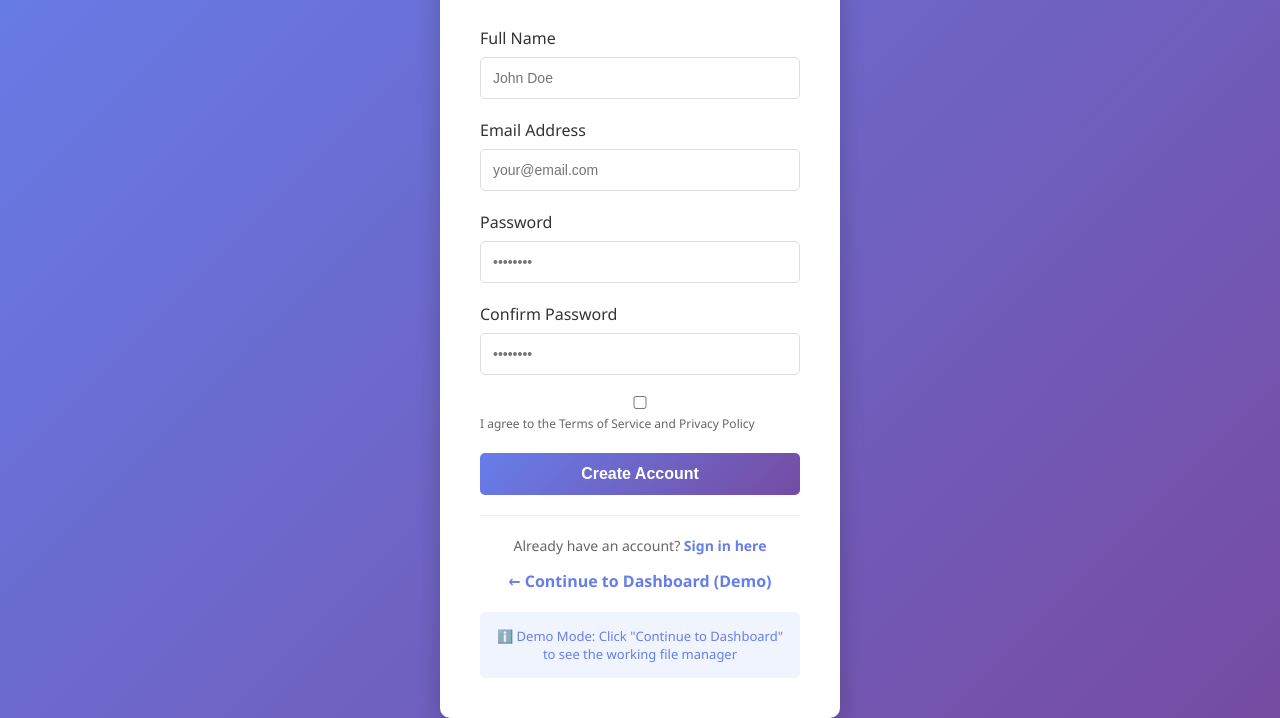
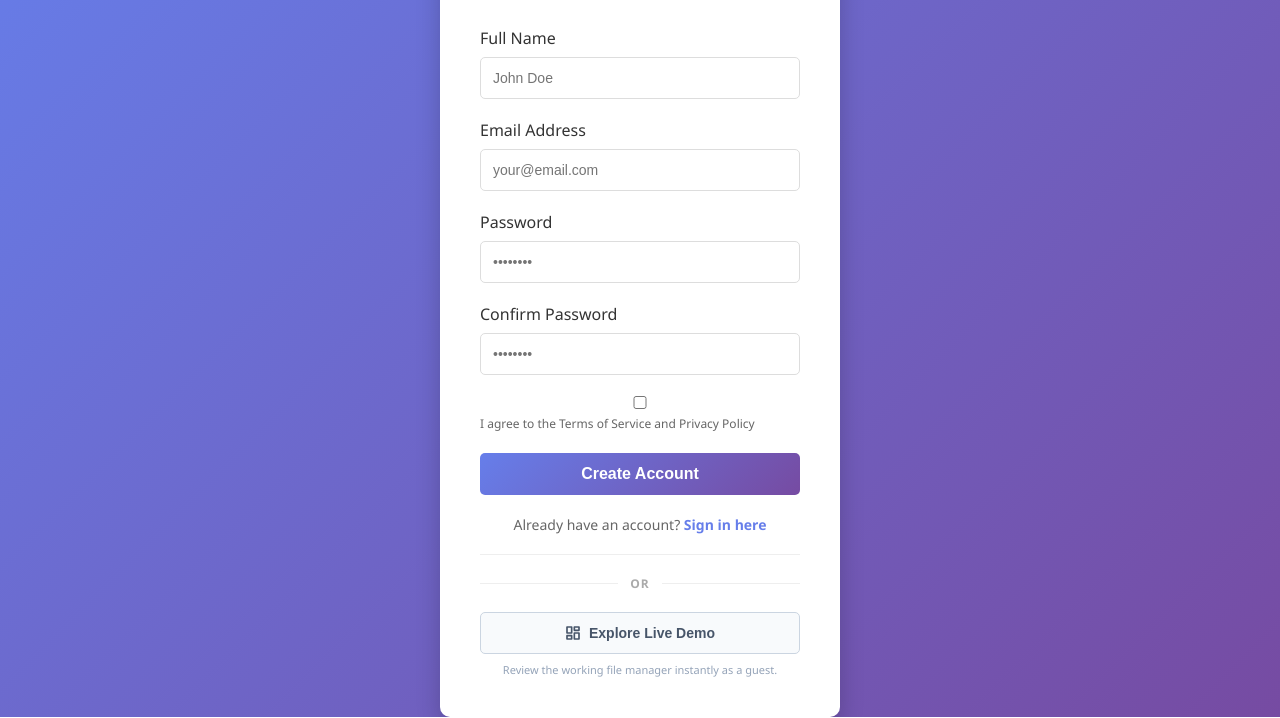
Before and after one commit to lax-s-hub/personal-cloud-storage, a website: page signup.html in a window 1280 px wide. Shown: the part 129-847 px from the top of the page. Drawn offline with Linux system fonts and the light colour scheme.

Commit message:
Update signup page with professional demo access

```diff
--- a/signup.html
+++ b/signup.html
@@ -1,8 +1,8 @@
-<!DOCTYPE html>
+<!doctype html>
 <html lang="en">
   <head>
-    <meta charset="UTF-8">
-    <meta name="viewport" content="width=device-width, initial-scale=1.0">
+    <meta charset="UTF-8" />
+    <meta name="viewport" content="width=device-width, initial-scale=1.0" />
     <title>Sign Up - CloudStore</title>
     <style>
       * {
@@ -12,7 +12,7 @@
       }
 
       body {
-            font-family: 'Segoe UI', Tahoma, Geneva, Verdana, sans-serif;
+        font-family: "Segoe UI", Tahoma, Geneva, Verdana, sans-serif;
         background: linear-gradient(135deg, #667eea 0%, #764ba2 100%);
         min-height: 100vh;
         display: flex;
@@ -24,7 +24,7 @@
         background: white;
         padding: 40px;
         border-radius: 10px;
-            box-shadow: 0 10px 25px rgba(0,0,0,0.2);
+        box-shadow: 0 10px 25px rgba(0, 0, 0, 0.2);
         width: 100%;
         max-width: 400px;
       }
@@ -98,8 +98,8 @@
       .login-link {
         text-align: center;
         margin-top: 20px;
-            padding-top: 20px;
-            border-top: 1px solid #eee;
+        padding-bottom: 20px;
+        border-bottom: 1px solid #eee;
       }
 
       .login-link p {
@@ -117,27 +117,63 @@
         text-decoration: underline;
       }
 
-        .dashboard-link {
-            display: block;
-            margin-top: 15px;
+      /* Modern Demo Styles */
+      .demo-divider {
+        display: flex;
+        align-items: center;
         text-align: center;
-            color: #667eea;
-            text-decoration: none;
-            font-weight: bold;
+        margin: 20px 0;
+        color: #aaa;
+        font-size: 12px;
+        font-weight: 600;
+        letter-spacing: 1px;
       }
 
-        .dashboard-link:hover {
-            text-decoration: underline;
+      .demo-divider::before,
+      .demo-divider::after {
+        content: "";
+        flex: 1;
+        border-bottom: 1px solid #eee;
       }
 
-        .demo-note {
-            background: #f0f4ff;
-            padding: 15px;
+      .demo-divider:not(:empty)::before {
+        margin-right: 1em;
+      }
+      .demo-divider:not(:empty)::after {
+        margin-left: 1em;
+      }
+
+      .demo-actions {
+        text-align: center;
+      }
+
+      .btn-guest {
+        width: 100%;
+        padding: 12px;
+        background-color: #f8fafc;
+        color: #475569;
+        border: 1px solid #cbd5e1;
         border-radius: 5px;
-            margin-top: 20px;
-            color: #667eea;
-            font-size: 13px;
-            text-align: center;
+        font-size: 14px;
+        font-weight: 600;
+        cursor: pointer;
+        display: flex;
+        align-items: center;
+        justify-content: center;
+        gap: 8px;
+        transition: all 0.2s ease;
+      }
+
+      .btn-guest:hover {
+        background-color: #f1f5f9;
+        color: #1e293b;
+        border-color: #94a3b8;
+      }
+
+      .demo-hint {
+        font-size: 11px;
+        color: #94a3b8;
+        margin-top: 8px;
       }
 
       @media (max-width: 480px) {
@@ -155,26 +191,52 @@
       <form onsubmit="handleSignup(event)">
         <div class="form-group">
           <label for="fullname">Full Name</label>
-                <input type="text" id="fullname" name="fullname" required placeholder="John Doe">
+          <input
+            type="text"
+            id="fullname"
+            name="fullname"
+            required
+            placeholder="John Doe"
+          />
         </div>
 
         <div class="form-group">
           <label for="email">Email Address</label>
-                <input type="email" id="email" name="email" required placeholder="your@email.com">
+          <input
+            type="email"
+            id="email"
+            name="email"
+            required
+            placeholder="your@email.com"
+          />
         </div>
 
         <div class="form-group">
           <label for="password">Password</label>
-                <input type="password" id="password" name="password" required placeholder="••••••••" minlength="6">
+          <input
+            type="password"
+            id="password"
+            name="password"
+            required
+            placeholder="••••••••"
+            minlength="6"
+          />
         </div>
 
         <div class="form-group">
           <label for="confirm">Confirm Password</label>
-                <input type="password" id="confirm" name="confirm" required placeholder="••••••••">
+          <input
+            type="password"
+            id="confirm"
+            name="confirm"
+            required
+            placeholder="••••••••"
+          />
         </div>
 
         <div class="terms">
-                <input type="checkbox" required> I agree to the Terms of Service and Privacy Policy
+          <input type="checkbox" required /> I agree to the Terms of Service and
+          Privacy Policy
         </div>
 
         <button type="submit" class="btn-signup">Create Account</button>
@@ -184,42 +246,68 @@
         <p>Already have an account? <a href="login.html">Sign in here</a></p>
       </div>
 
-        <a href="index.html" class="dashboard-link">← Continue to Dashboard (Demo)</a>
+      <div class="demo-divider">OR</div>
 
-        <div class="demo-note">
-            ℹ️ Demo Mode: Click "Continue to Dashboard" to see the working file manager
+      <div class="demo-actions">
+        <button onclick="loginAsGuest()" class="btn-guest">
+          <svg
+            width="16"
+            height="16"
+            viewBox="0 0 24 24"
+            fill="none"
+            stroke="currentColor"
+            stroke-width="2.5"
+            stroke-linecap="round"
+            stroke-linejoin="round"
+          >
+            <rect x="3" y="3" width="7" height="9"></rect>
+            <rect x="14" y="3" width="7" height="5"></rect>
+            <rect x="14" y="12" width="7" height="9"></rect>
+            <rect x="3" y="16" width="7" height="5"></rect>
+          </svg>
+          Explore Live Demo
+        </button>
+        <p class="demo-hint">
+          Review the working file manager instantly as a guest.
+        </p>
       </div>
     </div>
+
     <script>
+      // Quick Guest/Demo Access Logic
+      function loginAsGuest() {
+        localStorage.setItem("token", "dummy-guest-token-for-review");
+        window.location.href = "index.html";
+      }
+
       async function handleSignup(event) {
         event.preventDefault();
 
-  const name = document.getElementById('fullname').value;
-  const email = document.getElementById('email').value;
-  const password = document.getElementById('password').value;
+        const name = document.getElementById("fullname").value;
+        const email = document.getElementById("email").value;
+        const password = document.getElementById("password").value;
 
         try {
-    const response = await fetch('/api/signup', {
-      method: 'POST',
+          const response = await fetch("/api/signup", {
+            method: "POST",
             headers: {
-        'Content-Type': 'application/json'
+              "Content-Type": "application/json",
             },
-      body: JSON.stringify({ name, email, password })
+            body: JSON.stringify({ name, email, password }),
           });
 
           const data = await response.json();
 
           if (response.ok) {
-      alert('Signup successful');
-      window.location.href = '/login.html';
+            alert("Signup successful");
+            window.location.href = "/login.html";
           } else {
             alert(data.message);
           }
         } catch (error) {
-    alert('Something went wrong');
+          alert("Something went wrong");
         }
       }
     </script>
-
   </body>
 </html>
```
Lines whose indentation alone changed are shown as unchanged.
